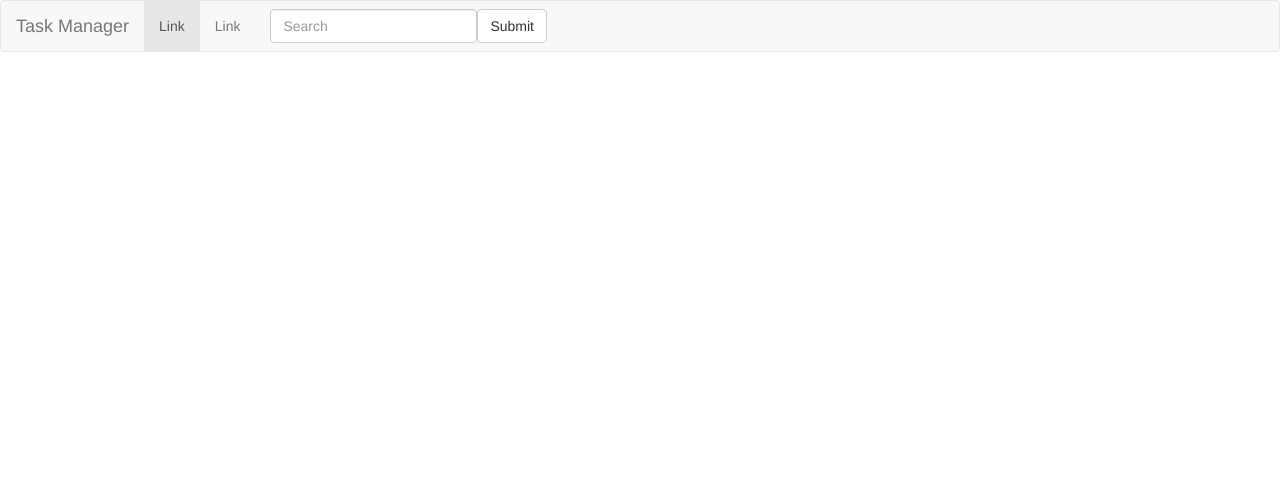
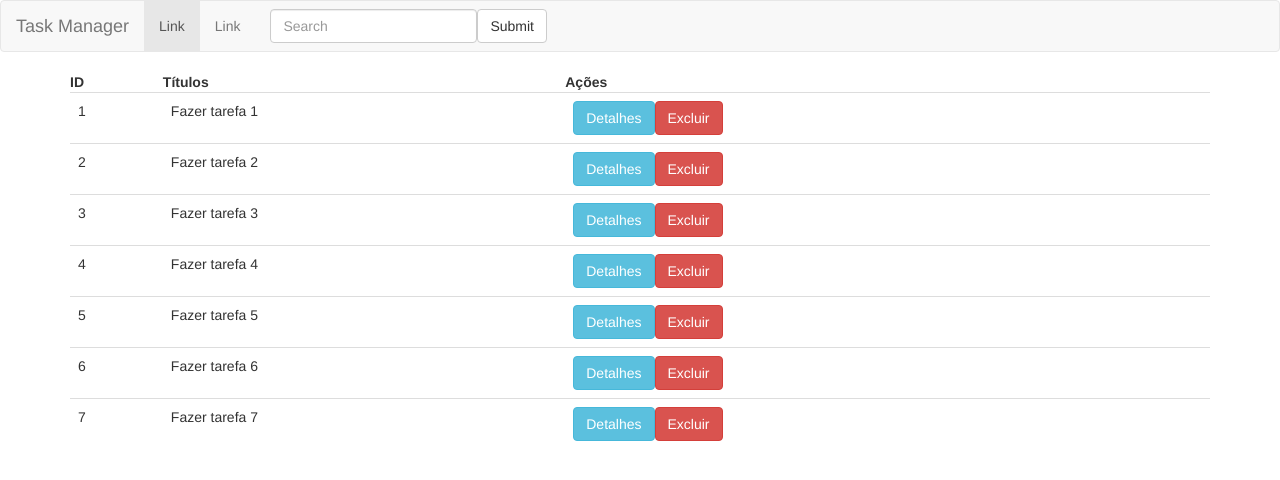
Before and after one commit to wilfrank84/taskmanager-frontend, an Angular app: page / in a window 1280 px wide. Shown: the top 480 px of the page. Built offline with nearby package versions, Linux system fonts and the light colour scheme.

Commit message:
Adding Tasks Component

```diff
--- a/src/app/app.component.html
+++ b/src/app/app.component.html
@@ -1 +1,9 @@
 <navbar></navbar>
+
+<div class="container">
+	<div class="row">
+		<div class="col-md-12">
+			<tasks></tasks>
+		</div>
+	</div>
+</div>
--- a/src/app/app.module.ts
+++ b/src/app/app.module.ts
@@ -3,11 +3,13 @@
 
 import { AppComponent } from './app.component';
 import { NavBarComponent } from './navbar/navbar.component';
+import { TasksComponent } from './tasks/tasks.component';
 
 @NgModule({
   declarations: [
     AppComponent,
-    NavBarComponent
+    NavBarComponent,
+    TasksComponent
   ],
   imports: [
     BrowserModule
--- /dev/null
+++ b/src/app/tasks/tasks.component.html
@@ -0,0 +1,17 @@
+<table class="table table-hover">
+	<thead>
+		<th>ID</th>
+		<th>Títulos</th>
+		<th>Ações</th>
+	</thead>
+	<tbody>
+		<tr *ngFor="let task of tasks">
+			<td>{{ task.id }}</td>
+			<td>{{ task.title }}</td>
+			<td>
+				<button class="btn btn-info">Detalhes</button>
+				<button class="btn btn-danger">Excluir</button>
+			</td>
+		</tr>
+	</tbody>
+</table>
--- /dev/null
+++ b/src/app/tasks/tasks.component.ts
@@ -0,0 +1,28 @@
+import { Component, OnInit } from '@angular/core';
+
+const TASKS: Array<any> = [
+	{ id: 1, title: 'Fazer tarefa 1' },
+	{ id: 2, title: 'Fazer tarefa 2' },
+	{ id: 3, title: 'Fazer tarefa 3' },
+	{ id: 4, title: 'Fazer tarefa 4' },
+	{ id: 5, title: 'Fazer tarefa 5' },
+	{ id: 6, title: 'Fazer tarefa 6' },
+	{ id: 7, title: 'Fazer tarefa 7' },
+];
+
+@Component({
+	selector: 'tasks',
+	templateUrl: './tasks.component.html'
+})
+
+export class TasksComponent implements OnInit {
+	public tasks;
+
+	public constructor(){
+		this.tasks = '';
+	}
+
+	public ngOnInit(){
+		this.tasks = TASKS;
+	}
+}
```
